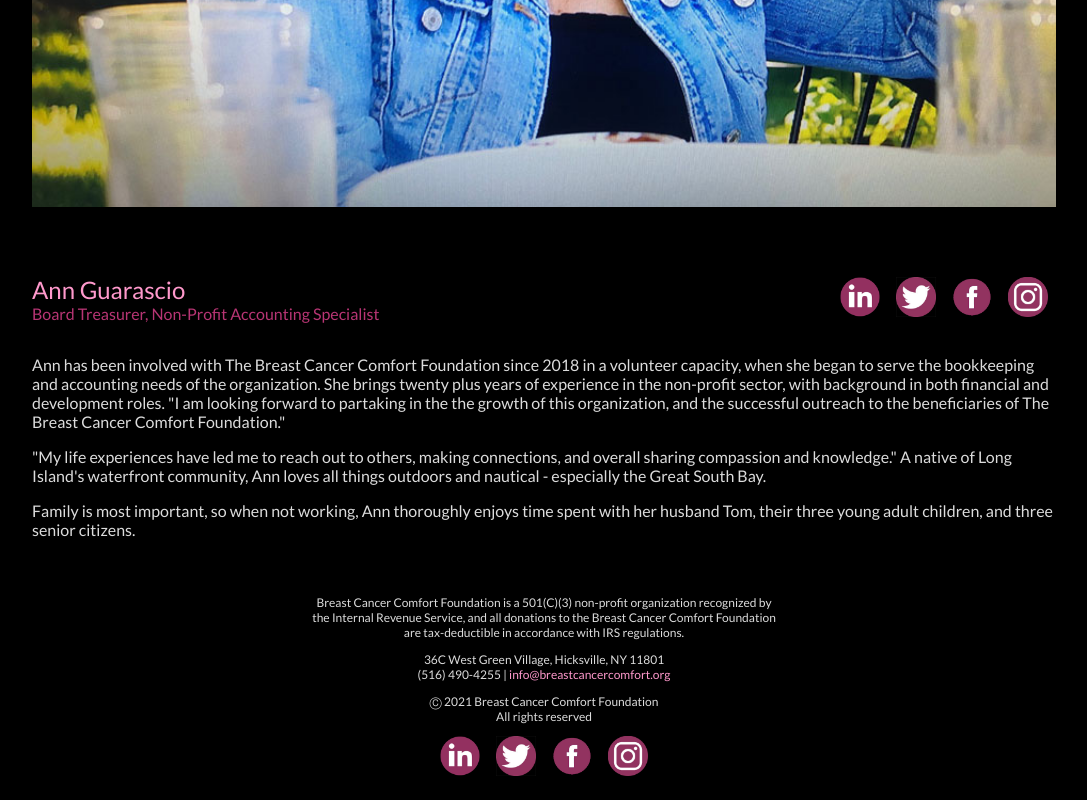
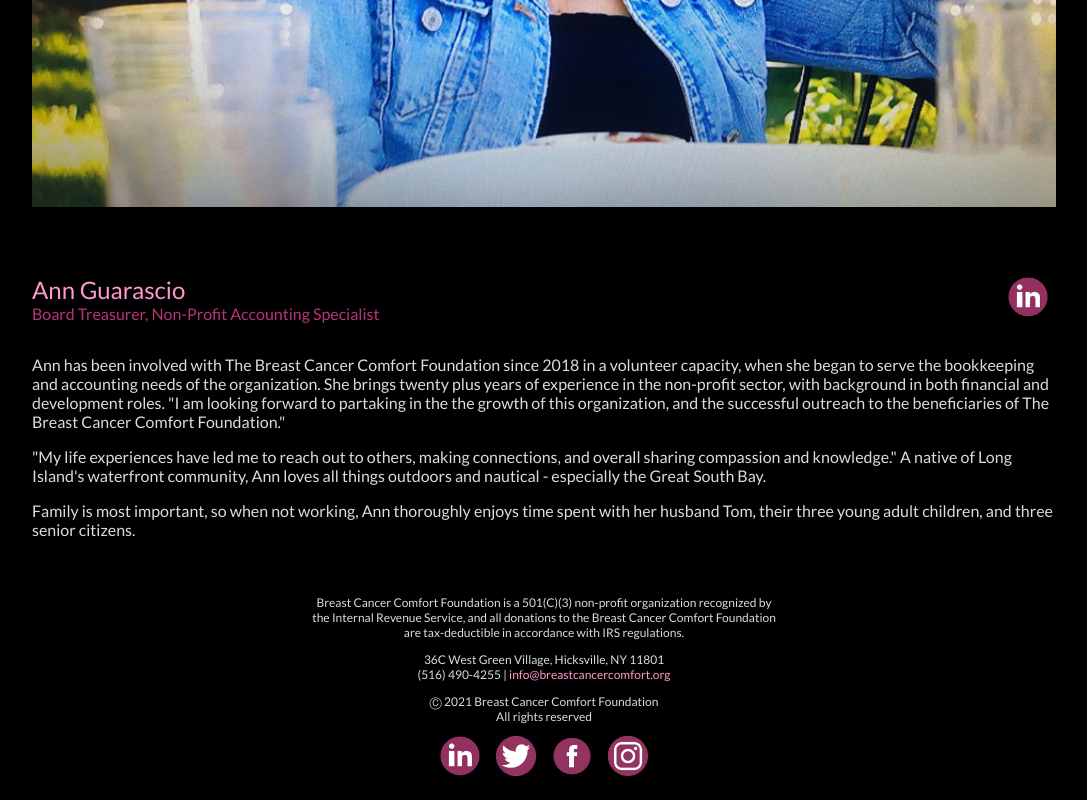
Before and after one commit to vishalicious213/bcc-v2, a Next.js app: page /team/ann-guarascio in a window 1280 px wide. Shown: the part 1224-2024 px from the top of the page, without its empty margins (96-1183 px from the left). Built offline with nearby package versions, Linux system fonts and the light colour scheme.

Commit message:
hid social media placeholders in team profiles

```diff
--- a/pages/team/ann-guarascio.js
+++ b/pages/team/ann-guarascio.js
@@ -30,9 +30,9 @@ export default function Teammate() {
 
                         <div className='social-media-icons'>
                             <a className='li icon' target='_blank' rel='noopener' href="https://www.linkedin.com/in/ann-guarascio-3463719/"></a>
-                            <a className='tw icon' target='_blank' rel='noopener' href="https://twitter.com/BreastComfort"></a>
-                            <a className='fb icon' target='_blank' rel='noopener' href="https://www.facebook.com/breastcancercomfort/"></a>
-                            <a className='ig icon' target='_blank' rel='noopener' href="https://www.instagram.com/breastcancercomfort/"></a>
+                            {/* <a className='tw icon' target='_blank' rel='noopener' href="https://twitter.com/BreastComfort"></a> */}
+                            {/* <a className='fb icon' target='_blank' rel='noopener' href="https://www.facebook.com/breastcancercomfort/"></a> */}
+                            {/* <a className='ig icon' target='_blank' rel='noopener' href="https://www.instagram.com/breastcancercomfort/"></a> */}
                         </div>
                     </section>
 
--- a/pages/team/debi-cavolo.js
+++ b/pages/team/debi-cavolo.js
@@ -30,9 +30,9 @@ export default function Teammate() {
 
                         <div className='social-media-icons'>
                             <a className='li icon' target='_blank' rel='noopener' href="https://www.linkedin.com/in/debi-cavolo-671a78132/"></a>
-                            <a className='tw icon' target='_blank' rel='noopener' href="https://twitter.com/BreastComfort"></a>
-                            <a className='fb icon' target='_blank' rel='noopener' href="https://www.facebook.com/breastcancercomfort/"></a>
-                            <a className='ig icon' target='_blank' rel='noopener' href="https://www.instagram.com/breastcancercomfort/"></a>
+                            {/* <a className='tw icon' target='_blank' rel='noopener' href="https://twitter.com/BreastComfort"></a> */}
+                            {/* <a className='fb icon' target='_blank' rel='noopener' href="https://www.facebook.com/breastcancercomfort/"></a> */}
+                            {/* <a className='ig icon' target='_blank' rel='noopener' href="https://www.instagram.com/breastcancercomfort/"></a> */}
                         </div>
                     </section>
 
--- a/pages/team/nicole-link.js
+++ b/pages/team/nicole-link.js
@@ -30,9 +30,9 @@ export default function Teammate() {
 
                         <div className='social-media-icons'>
                             <a className='li icon' target='_blank' rel='noopener' href="https://www.linkedin.com/in/nicole-link/"></a>
-                            <a className='tw icon' target='_blank' rel='noopener' href="https://twitter.com/BreastComfort"></a>
-                            <a className='fb icon' target='_blank' rel='noopener' href="https://www.facebook.com/breastcancercomfort/"></a>
-                            <a className='ig icon' target='_blank' rel='noopener' href="https://www.instagram.com/breastcancercomfort/"></a>
+                            {/* <a className='tw icon' target='_blank' rel='noopener' href="https://twitter.com/BreastComfort"></a> */}
+                            {/* <a className='fb icon' target='_blank' rel='noopener' href="https://www.facebook.com/breastcancercomfort/"></a> */}
+                            {/* <a className='ig icon' target='_blank' rel='noopener' href="https://www.instagram.com/breastcancercomfort/"></a> */}
                         </div>
                     </section>
 
--- a/pages/team/vish-singh.js
+++ b/pages/team/vish-singh.js
@@ -30,9 +30,9 @@ export default function Teammate() {
 
                         <div className='social-media-icons'>
                             <a className='li icon' target='_blank' rel='noopener' href="https://www.linkedin.com/in/vish213/"></a>
-                            <a className='tw icon' target='_blank' rel='noopener' href="https://twitter.com/BreastComfort"></a>
-                            <a className='fb icon' target='_blank' rel='noopener' href="https://www.facebook.com/breastcancercomfort/"></a>
-                            <a className='ig icon' target='_blank' rel='noopener' href="https://www.instagram.com/breastcancercomfort/"></a>
+                            {/* <a className='tw icon' target='_blank' rel='noopener' href="https://twitter.com/BreastComfort"></a> */}
+                            {/* <a className='fb icon' target='_blank' rel='noopener' href="https://www.facebook.com/breastcancercomfort/"></a> */}
+                            {/* <a className='ig icon' target='_blank' rel='noopener' href="https://www.instagram.com/breastcancercomfort/"></a> */}
                         </div>
                     </section>
 
```
